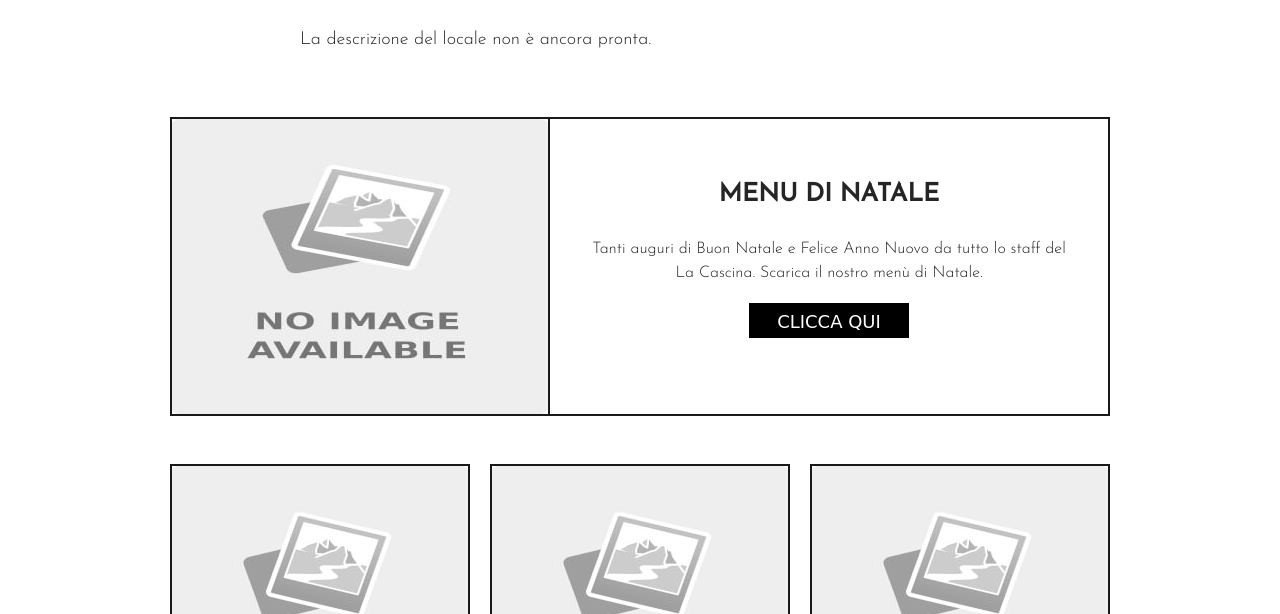
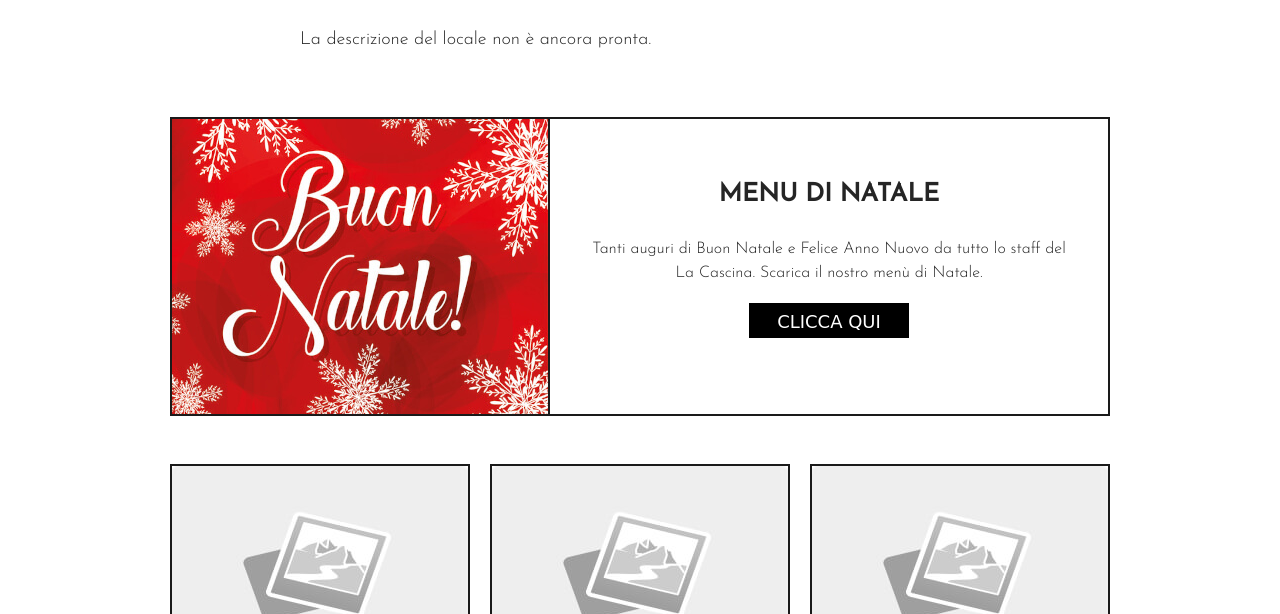
Before and after one commit to gabrielebonini99/ristoasi, a plain HTML site: page lacascina.html in a window 1280 px wide. Shown: the part 576-1190 px from the top of the page. Drawn offline with Linux system fonts and the light colour scheme; a web font is replaced by a local one.

Commit message:
Update lacascina.html

```diff
--- a/lacascina.html
+++ b/lacascina.html
@@ -50,8 +50,8 @@
 <div>
 <ul>
 <li>
-<a href=# class=figure>
-<img src=img/image2.jpg alt="">
+<a class=figure>
+<img src=img/natale.jpg alt="">
 </a>
 <div>
 <h3>MENU DI NATALE</h3>
```
